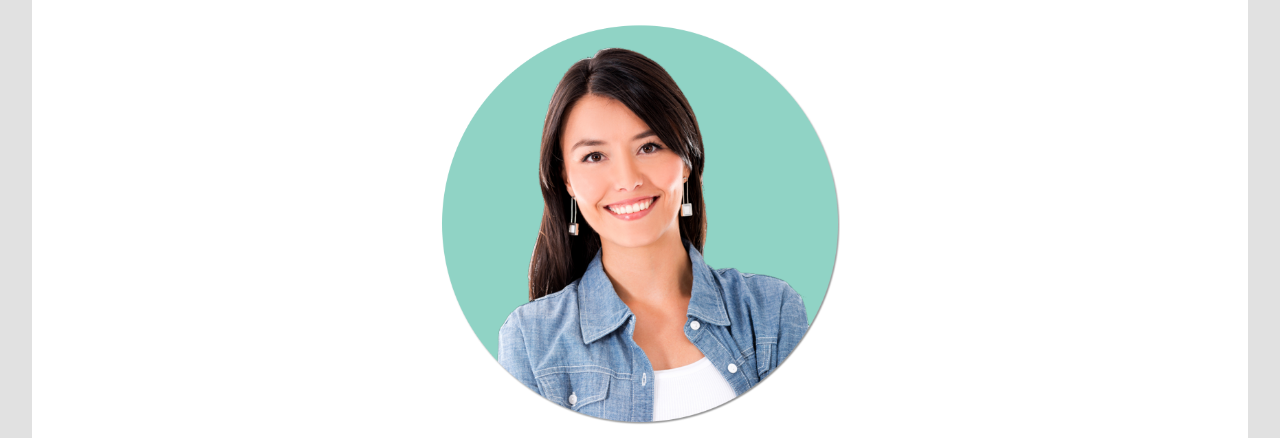
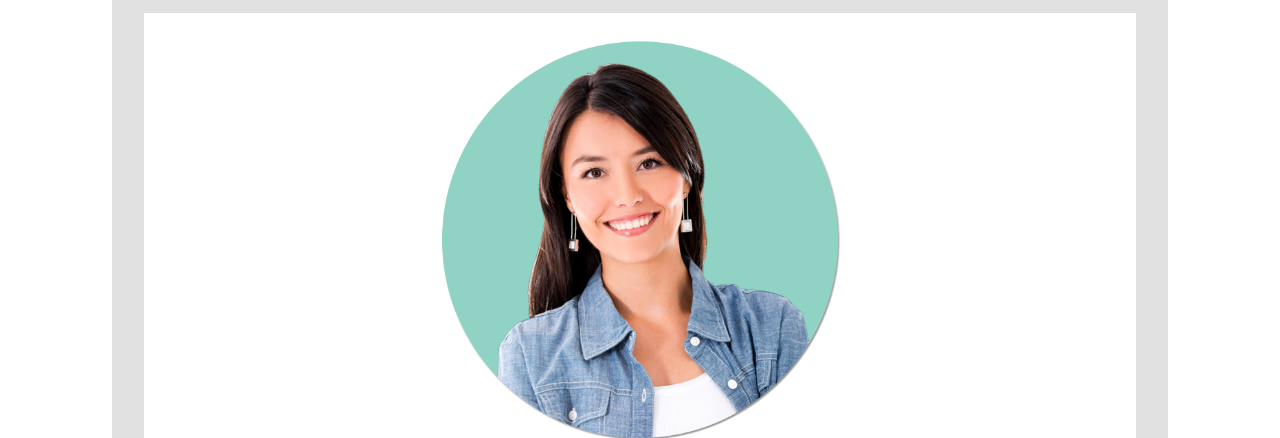
Before and after one commit to claulg2701/project_resume_deleon_claudia, a plain HTML site: page index.html in a window 1280 px wide. Shown: the part 124-562 px from the top of the page. Drawn offline with Linux system fonts and the light colour scheme.

Commit message:
limit the content background to 1024px

```diff
--- a/css/main.css
+++ b/css/main.css
@@ -11,12 +11,8 @@
 
 body {
     font-family: 'Lato', sans-serif;
-    background-color: #ffffff;
-}
+    background-color: #e1e1e1;
 
-.container {
-    background-color: #e1e1e1;
-    padding: 1em;
 }
 
 h1 {
@@ -271,5 +267,16 @@ table {
         float: left;
         margin-right: 1em;
     }
+}
 
+@media all and (min-width: 1024px) {
+    body {
+        background-color: #ffffff;
+    }
+    .container {
+        background-color: #e1e1e1;
+        padding: 1em;
+        max-width: 1024px;
+        margin: 1em auto;
+    }
 }
```
